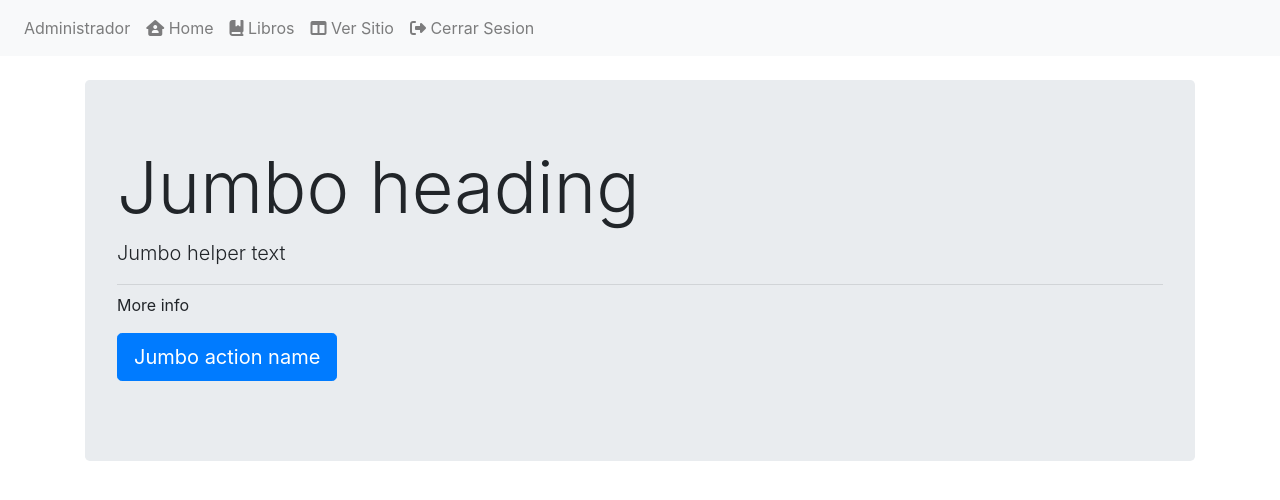
After one commit to JordyV23/the-librarian, a PHP site: page /admin/inicio.php in a window 1280 px wide. The commit adds this page. Shown: the top 500 px of the page. Run offline with PHP 8.4, Linux system fonts and the light colour scheme; some libraries are stand-ins or nearby versions.

Commit message:
Tareas realizadas -Diseño basico del login -Diseño basico del panel de administrador -Separado de header y footer del panel de administrador

```diff
--- /dev/null
+++ b/admin/inicio.php
@@ -0,0 +1,15 @@
+<?php include("./template/header.php"); ?>
+
+<div class="col-md-12">
+    <div class="jumbotron">
+        <h1 class="display-3">Jumbo heading</h1>
+        <p class="lead">Jumbo helper text</p>
+        <hr class="my-2">
+        <p>More info</p>
+        <p class="lead">
+            <a class="btn btn-primary btn-lg" href="Jumbo action link" role="button">Jumbo action name</a>
+        </p>
+    </div>
+</div>
+
+<?php include("./template/footer.php"); ?>
--- a/admin/template/footer.php
+++ b/admin/template/footer.php
@@ -0,0 +1,21 @@
+</div>
+
+</div>
+
+
+
+
+<script src="https://kit.fontawesome.com/8633cf8400.js" crossorigin="anonymous"></script>
+
+<script src="https://code.jquery.com/jquery-3.3.1.slim.min.js"
+    integrity="sha384-q8i/X+965DzO0rT7abK41JStQIAqVgRVzpbzo5smXKp4YfRvH+8abtTE1Pi6jizo"
+    crossorigin="anonymous"></script>
+<script src="https://cdnjs.cloudflare.com/ajax/libs/popper.js/1.14.7/umd/popper.min.js"
+    integrity="sha384-UO2eT0CpHqdSJQ6hJty5KVphtPhzWj9WO1clHTMGa3JDZwrnQq4sF86dIHNDz0W1"
+    crossorigin="anonymous"></script>
+<script src="https://stackpath.bootstrapcdn.com/bootstrap/4.3.1/js/bootstrap.min.js"
+    integrity="sha384-JjSmVgyd0p3pXB1rRibZUAYoIIy6OrQ6VrjIEaFf/nJGzIxFDsf4x0xIM+B07jRM"
+    crossorigin="anonymous"></script>
+</body>
+
+</html>
--- a/admin/template/header.php
+++ b/admin/template/header.php
@@ -0,0 +1,29 @@
+<!doctype html>
+<html lang="en">
+
+<head>
+    <title>Title</title>
+    <!-- Required meta tags -->
+    <meta charset="utf-8">
+    <meta name="viewport" content="width=device-width, initial-scale=1, shrink-to-fit=no">
+
+    <!-- Bootstrap CSS -->
+    <link rel="stylesheet" href="https://stackpath.bootstrapcdn.com/bootstrap/4.3.1/css/bootstrap.min.css"
+        integrity="sha384-ggOyR0iXCbMQv3Xipma34MD+dH/1fQ784/j6cY/iJTQUOhcWr7x9JvoRxT2MZw1T" crossorigin="anonymous">
+</head>
+
+<body>
+
+    <nav class="navbar navbar-expand navbar-light bg-light">
+        <div class="nav navbar-nav">
+            <a class="nav-item nav-link" href="#">Administrador</a>
+            <a class="nav-item nav-link" href="#"> <i class="fa-solid fa-house-user"></i> Home</a>
+            <a class="nav-item nav-link" href="#"> <i class="fa-solid fa-book-bookmark"></i> Libros</a>
+            <a class="nav-item nav-link" href="#"> <i class="fa-solid fa-table-columns"></i> Ver Sitio</a>
+            <a class="nav-item nav-link" href="#"> <i class="fa-solid fa-right-from-bracket"></i> Cerrar Sesion</a>
+        </div>
+    </nav>
+
+    <div class="container">
+        <br/>
+        <div class="row">
```
Also changed, not shown: admin/index.php (+65 -6 lines).
